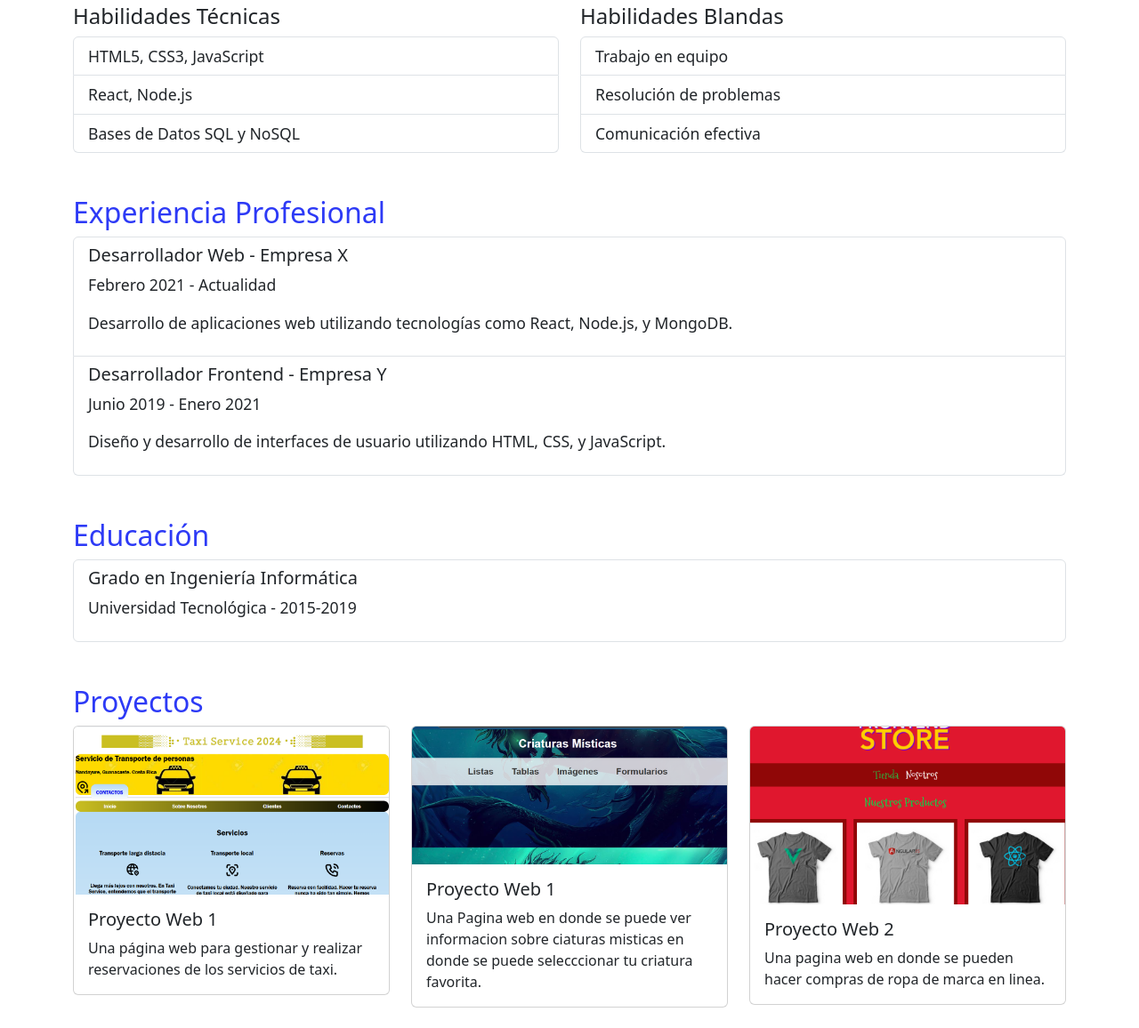
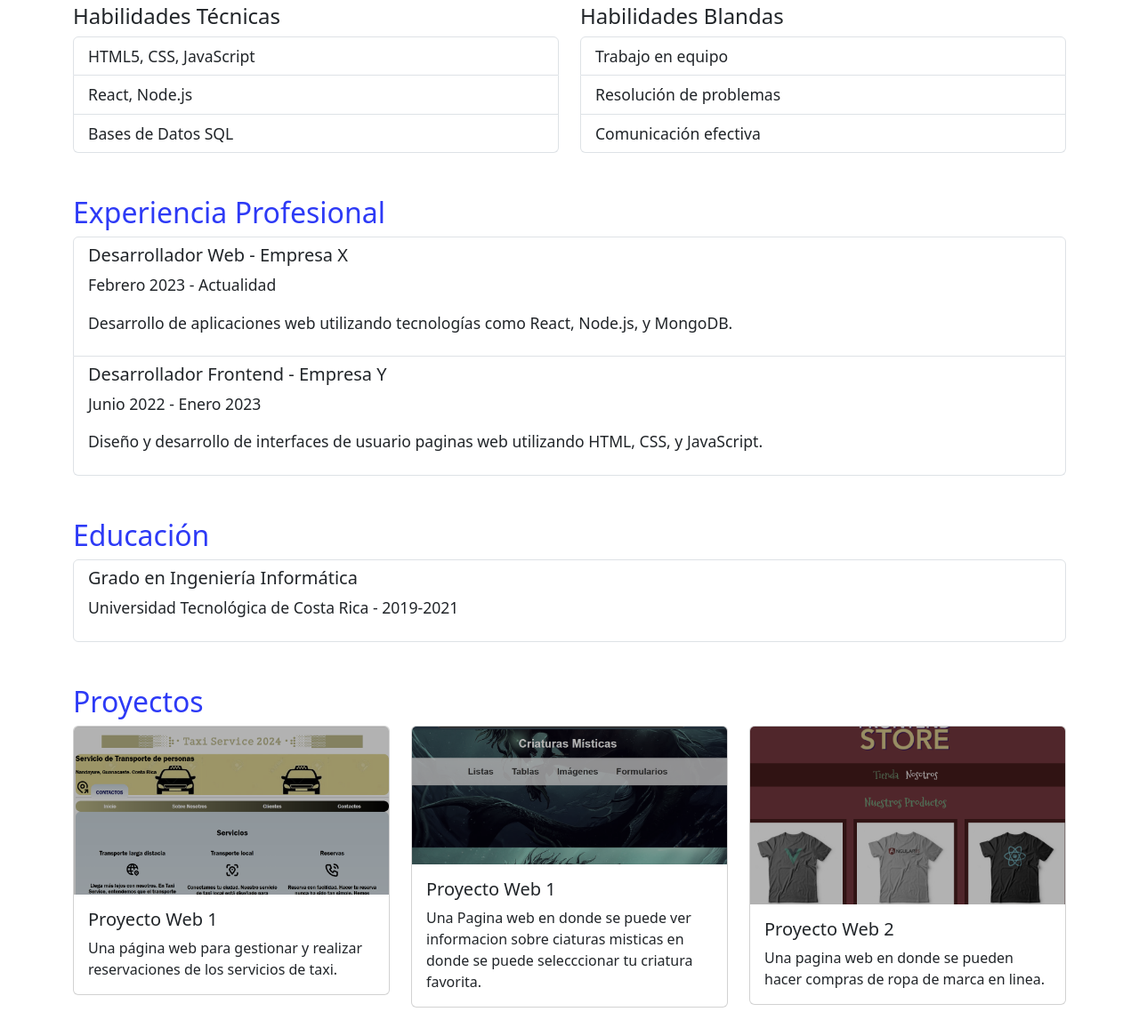
Before and after one commit to ALONDRAAH/Curriculum-personal, a plain HTML site: page index.html in a window 1280 px wide. Shown: the part 680-1836 px from the top of the page at 89% size. Drawn offline with nearby package versions, Linux system fonts and the light colour scheme.

Commit message:
last commit

```diff
--- a/css/styles.css
+++ b/css/styles.css
@@ -1,4 +1,3 @@
-/* Estilos generales */
 body {
   font-family: Arial, sans-serif;
   line-height: 1.6;
@@ -12,8 +11,8 @@ main h2 {
   color: #2d3af6 !important;
 }
 
-
-ul.list-unstyled li, .list-group-item {
+ul.list-unstyled li,
+.list-group-item {
   font-size: 1.1rem;
 }
 
@@ -29,9 +28,31 @@ header .btn {
   margin-top: 10px;
 }
 
-/* Tarjetas de los proyectos */
+/* Estilo para los proyectos */
 .card {
+  transition: transform 0.3s ease, filter 0.3s ease;
   margin-bottom: 20px;
+}
+
+/* Efecto de hover para las tarjetas */
+.card:hover {
+  transform: translateY(
+    -10px
+  ); /* Resalta el proyecto moviéndolo ligeramente hacia arriba */
+  filter: brightness(
+    1
+  ); /* Elimina el filtro de brillo cuando el mouse está encima */
+}
+
+/* Estado inicial de las imágenes, con un filtro gris claro */
+.card img {
+  filter: grayscale(70%) brightness(70%); /* Imagen en escala de grises y un poco más oscura */
+  transition: filter 0.3s ease; /* Transición suave para el cambio de filtro */
+}
+
+/* Cuando se pone el mouse sobre la tarjeta, la imagen se muestra en su color original */
+.card:hover img {
+  filter: grayscale(0%) brightness(100%); /* Imágen en su color original */
 }
 
 .card-img-top {
@@ -52,13 +73,13 @@ footer .btn {
 /* Responsividad */
 @media (max-width: 768px) {
   header img {
-      width: 20px;
-      height: 20px;
+    width: 20px;
+    height: 20px;
   }
   .list-group-item {
-      font-size: 1rem;
+    font-size: 1rem;
   }
   .card-img-top {
-      height: 150px;
+    height: 150px;
   }
 }
--- a/index.html
+++ b/index.html
@@ -48,9 +48,9 @@
             <div class="col-md-6">
               <h4>Habilidades Técnicas</h4>
               <ul class="list-group">
-                <li class="list-group-item">HTML5, CSS3, JavaScript</li>
+                <li class="list-group-item">HTML5, CSS, JavaScript</li>
                 <li class="list-group-item">React, Node.js</li>
-                <li class="list-group-item">Bases de Datos SQL y NoSQL</li>
+                <li class="list-group-item">Bases de Datos SQL</li>
               </ul>
             </div>
             <div class="col-md-6">
@@ -72,7 +72,7 @@
           <ul class="list-group">
             <li class="list-group-item">
               <h5>Desarrollador Web - Empresa X</h5>
-              <p>Febrero 2021 - Actualidad</p>
+              <p>Febrero 2023 - Actualidad</p>
               <p>
                 Desarrollo de aplicaciones web utilizando tecnologías como
                 React, Node.js, y MongoDB.
@@ -80,10 +80,10 @@
             </li>
             <li class="list-group-item">
               <h5>Desarrollador Frontend - Empresa Y</h5>
-              <p>Junio 2019 - Enero 2021</p>
+              <p>Junio 2022 - Enero 2023</p>
               <p>
-                Diseño y desarrollo de interfaces de usuario utilizando HTML,
-                CSS, y JavaScript.
+                Diseño y desarrollo de interfaces de usuario paginas web
+                utilizando HTML, CSS, y JavaScript.
               </p>
             </li>
           </ul>
@@ -97,7 +97,7 @@
           <ul class="list-group">
             <li class="list-group-item">
               <h5>Grado en Ingeniería Informática</h5>
-              <p>Universidad Tecnológica - 2015-2019</p>
+              <p>Universidad Tecnológica de Costa Rica - 2019-2021</p>
             </li>
           </ul>
         </div>
```
